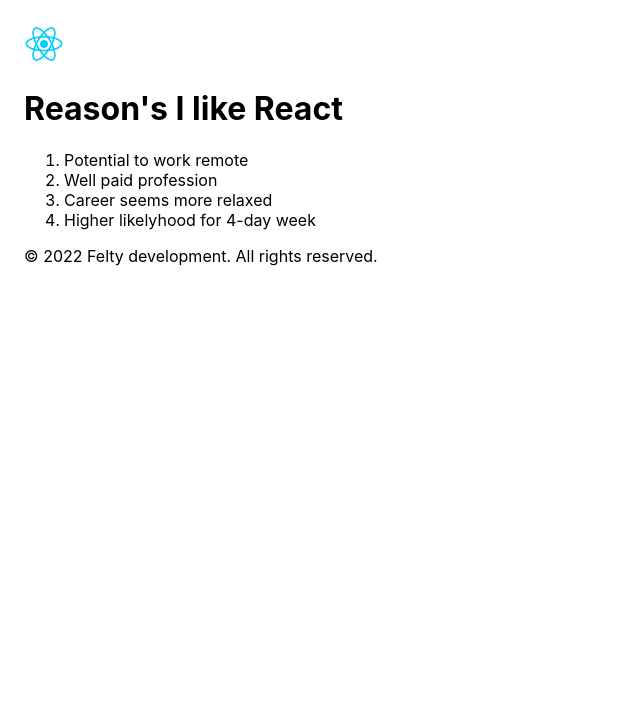
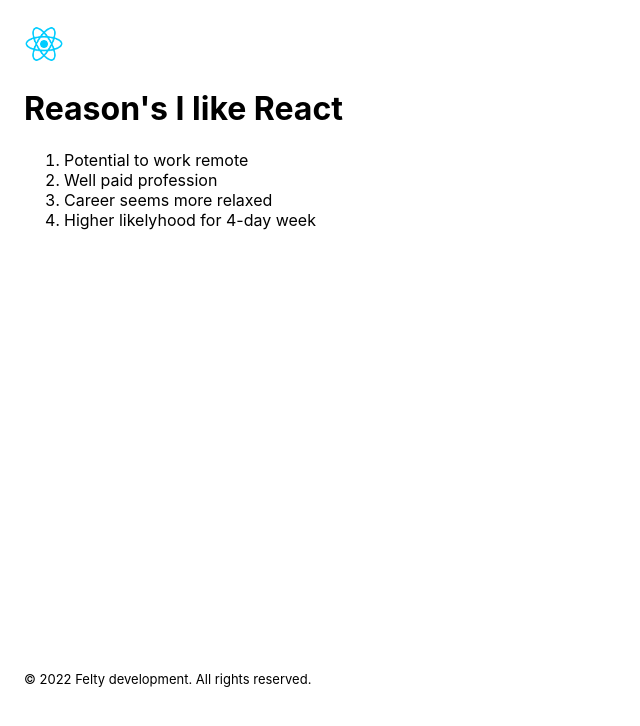
Before and after one commit to brandonfelty/react_tutorial, a React (Create React App) app: page / in a window 1280 px wide. Shown: the top 726 px of the page, without its empty margins (0-640 px from the left). Built offline with nearby package versions, Linux system fonts and the light colour scheme.

Commit message:
footer styles

```diff
--- a/src/components/Footer.jsx
+++ b/src/components/Footer.jsx
@@ -1,8 +1,11 @@
 import React from 'react';
+import '../styles/Footer.css';
 
 function Footer() {
   return (
-    <p>&#169; 2022 Felty development. All rights reserved.</p>
+    <div className='footer'>
+      <p>&#169; 2022 Felty development. All rights reserved.</p>
+    </div>
   )
 }
 
--- a/src/styles/Footer.css
+++ b/src/styles/Footer.css
@@ -0,0 +1,5 @@
+.footer {
+  font-size: small;
+  position: absolute;
+  bottom: 100px;
+}
```
